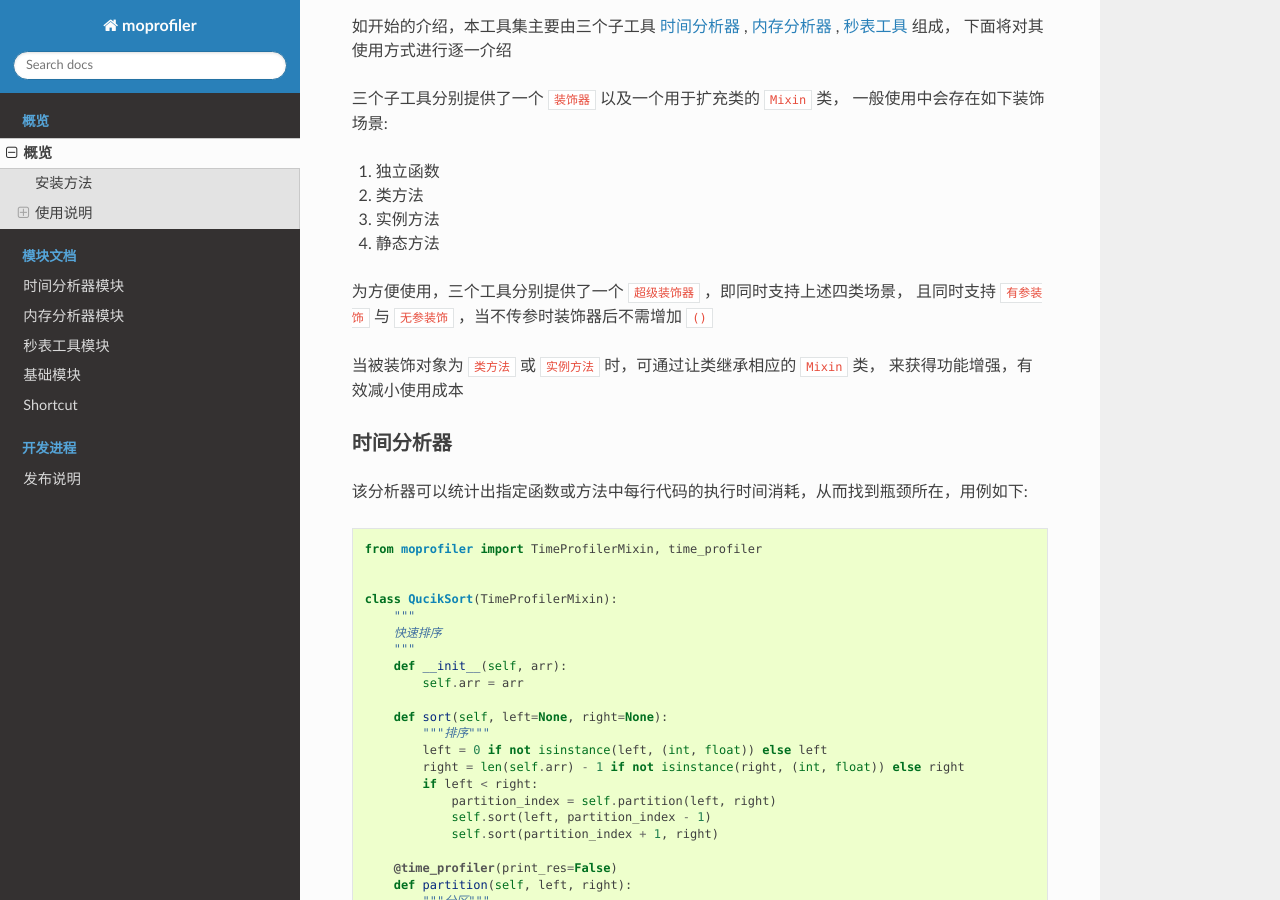
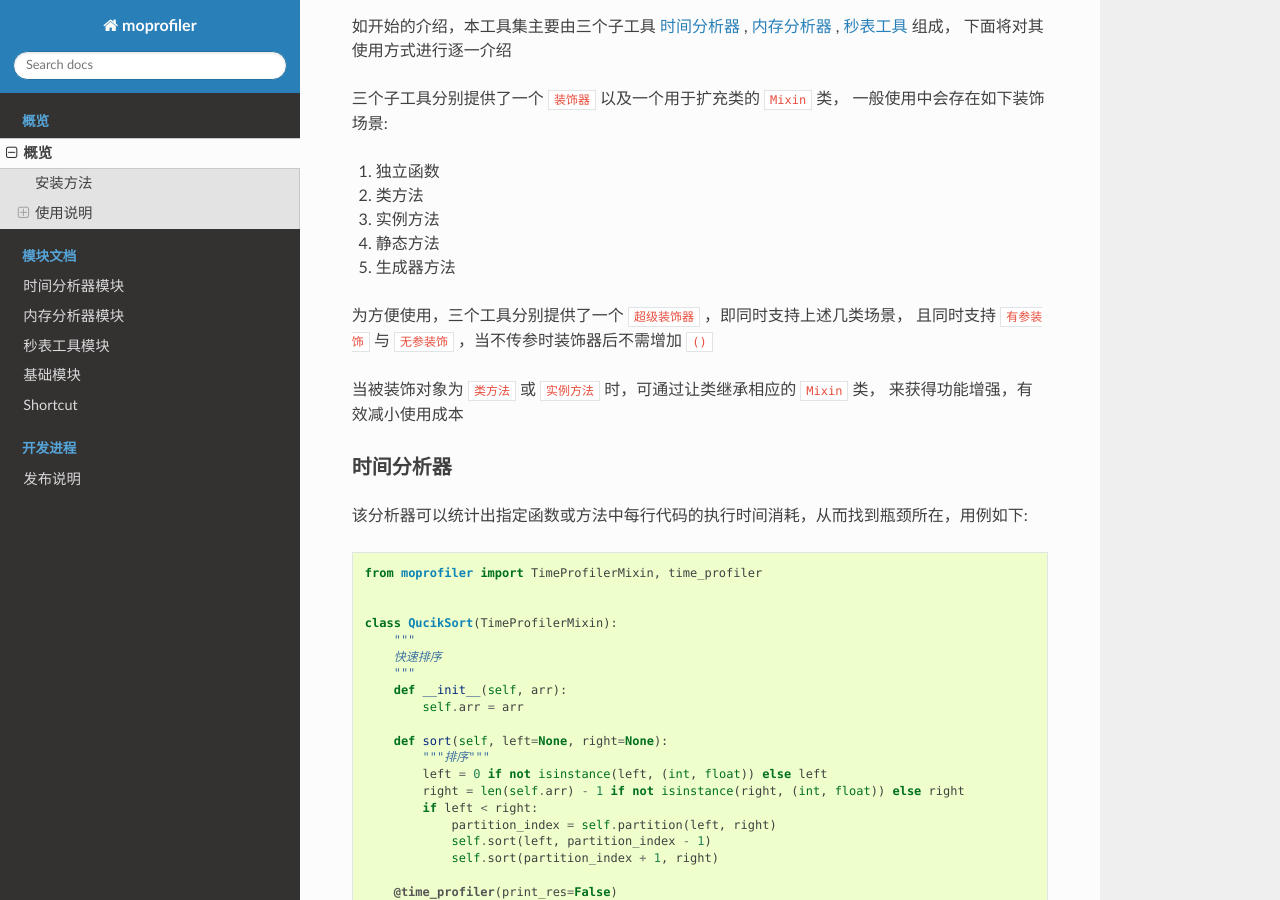
Before and after one commit to littlemo/moprofiler, a Sphinx documentation site: the page built from docs/source/intro/overview.rst, in a window 1280 px wide and 900 px high, scrolled down 459 px. Built offline with Sphinx 7.4.7 and the Read the Docs theme 2.0.0, drawn with Linux system fonts in a browser that asks for light colours; formulas are drawn with MathJax 3.

Commit message:
Optimize: 完善概览说明文档

```diff
--- a/docs/source/intro/overview.rst
+++ b/docs/source/intro/overview.rst
@@ -28,8 +28,9 @@
 #. 类方法
 #. 实例方法
 #. 静态方法
+#. 生成器方法
 
-为方便使用，三个工具分别提供了一个 ``超级装饰器`` ，即同时支持上述四类场景，
+为方便使用，三个工具分别提供了一个 ``超级装饰器`` ，即同时支持上述几类场景，
 且同时支持 ``有参装饰`` 与 ``无参装饰`` ，当不传参时装饰器后不需增加 ``()``
 
 当被装饰对象为 ``类方法`` 或 ``实例方法`` 时，可通过让类继承相应的 ``Mixin`` 类，
```
